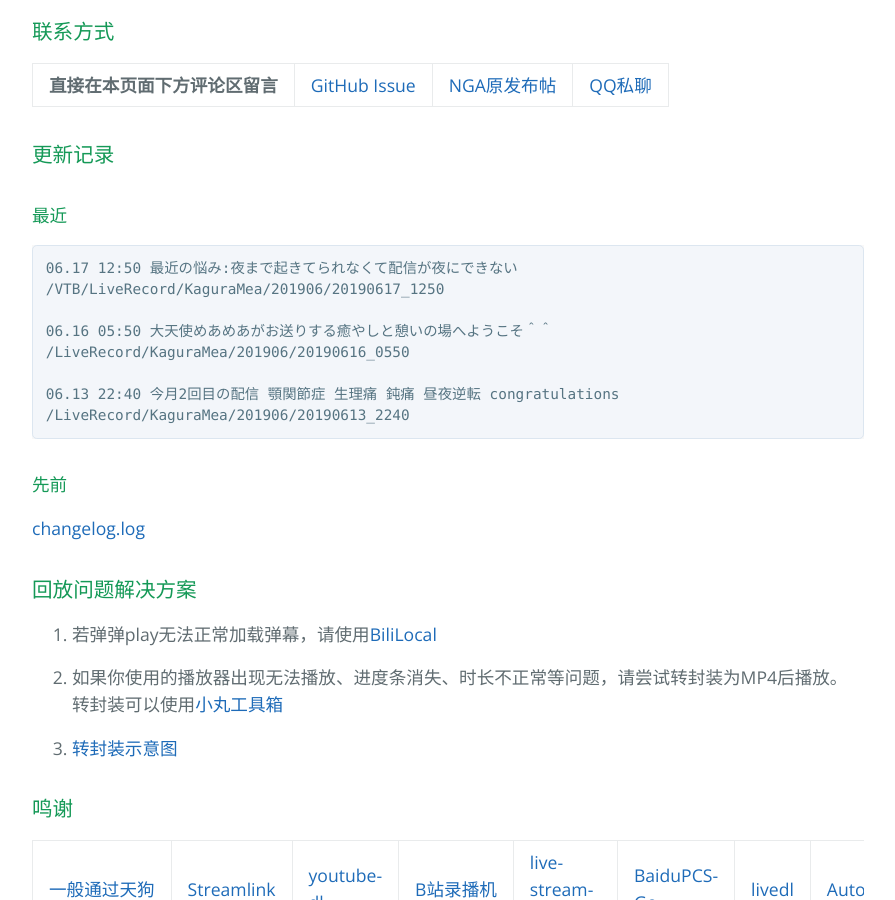
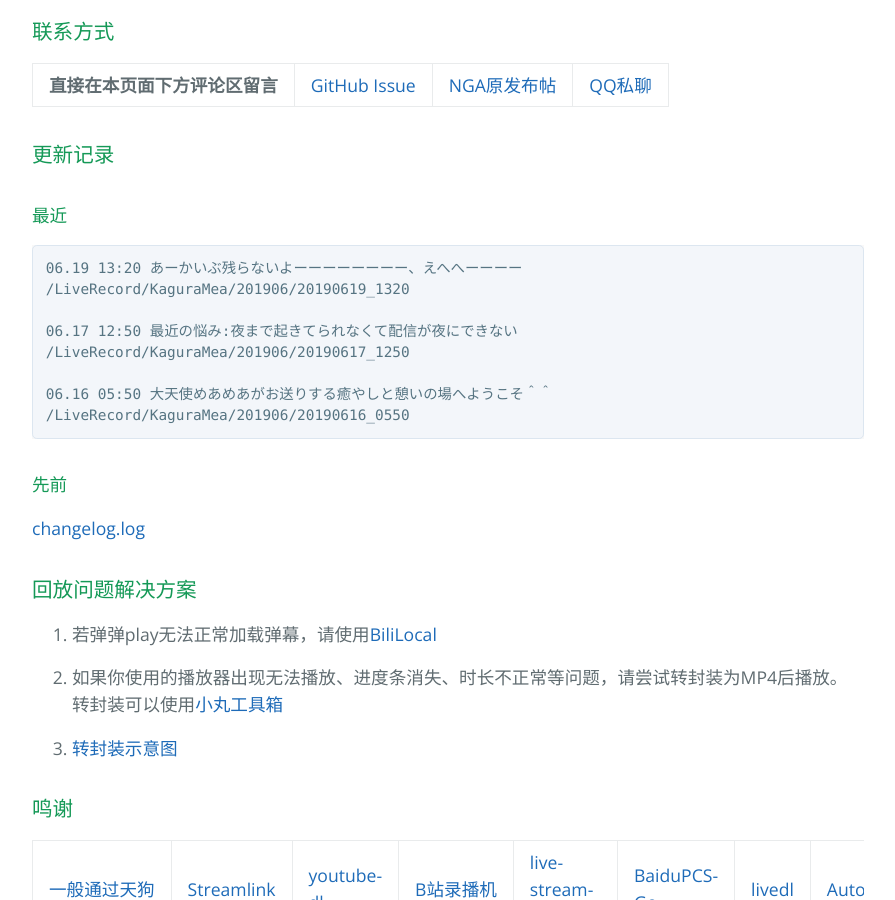
Before and after one commit to kaguramea-record/kaguramea-record.github.io, a Jekyll site: the page built from index.md, in a window 1280 px wide and 900 px high, scrolled down 1317 px. Shown: the whole window, without its empty margins (192-1087 px from the left). Built offline with Jekyll 4.4.1, drawn with Linux system fonts in a browser that asks for light colours; comment, search, counter and statistics services are not loaded.

Commit message:
Update 190619

````diff
--- a/index.md
+++ b/index.md
@@ -42,14 +42,14 @@ layout: default
 #### 最近
 
 ```
+06.19 13:20 あーかいぶ残らないよーーーーーーーー、えへへーーーー
+/LiveRecord/KaguraMea/201906/20190619_1320
+
 06.17 12:50 最近の悩み:夜まで起きてられなくて配信が夜にできない
-/VTB/LiveRecord/KaguraMea/201906/20190617_1250
+/LiveRecord/KaguraMea/201906/20190617_1250
 
 06.16 05:50 大天使めあめあがお送りする癒やしと憩いの場へようこそ＾＾
 /LiveRecord/KaguraMea/201906/20190616_0550
-
-06.13 22:40 今月2回目の配信 顎関節症 生理痛 鈍痛 昼夜逆転 congratulations
-/LiveRecord/KaguraMea/201906/20190613_2240
 ```
 
 #### 先前
````
Also changed, not shown: 1 other file.
